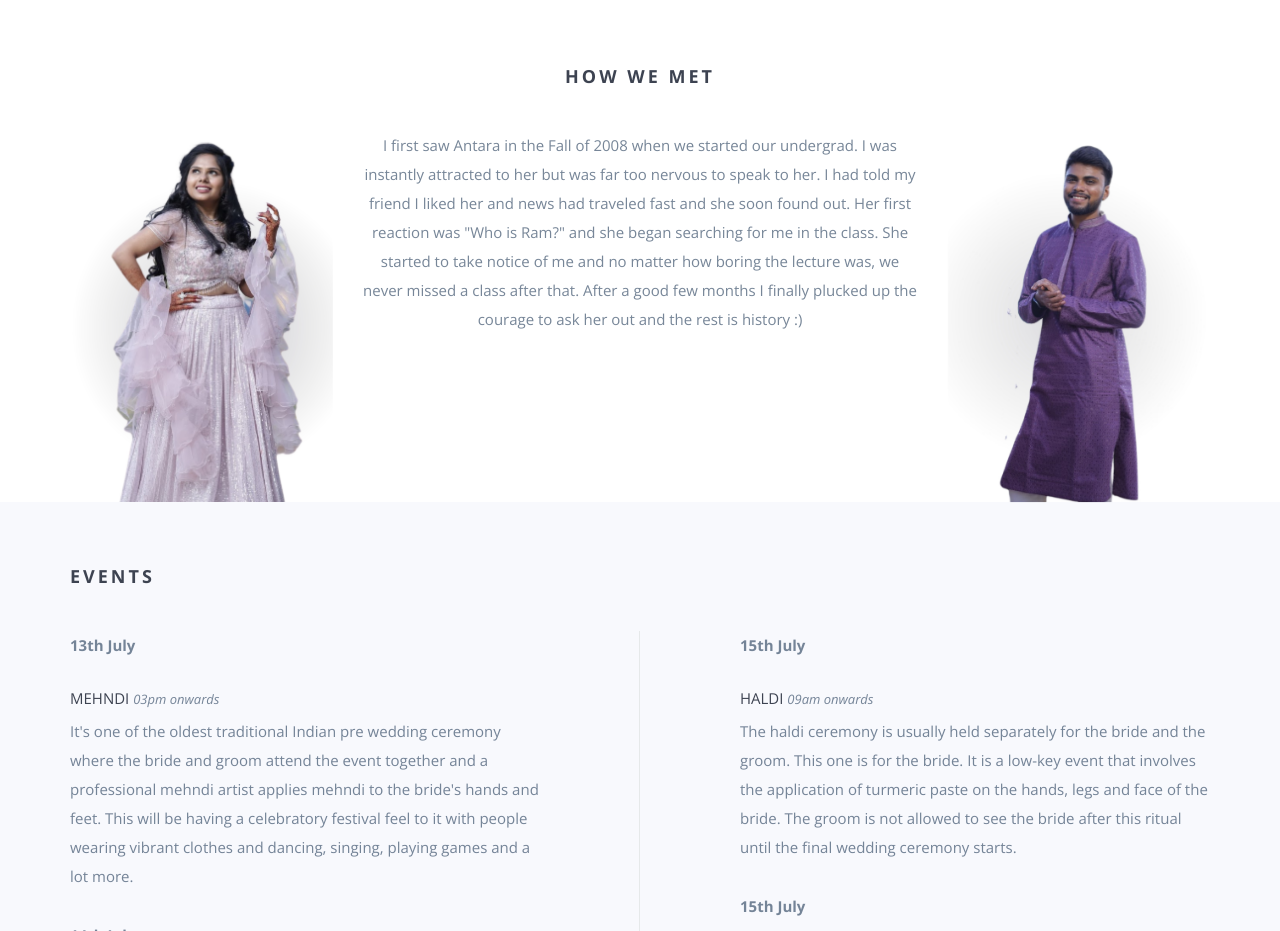
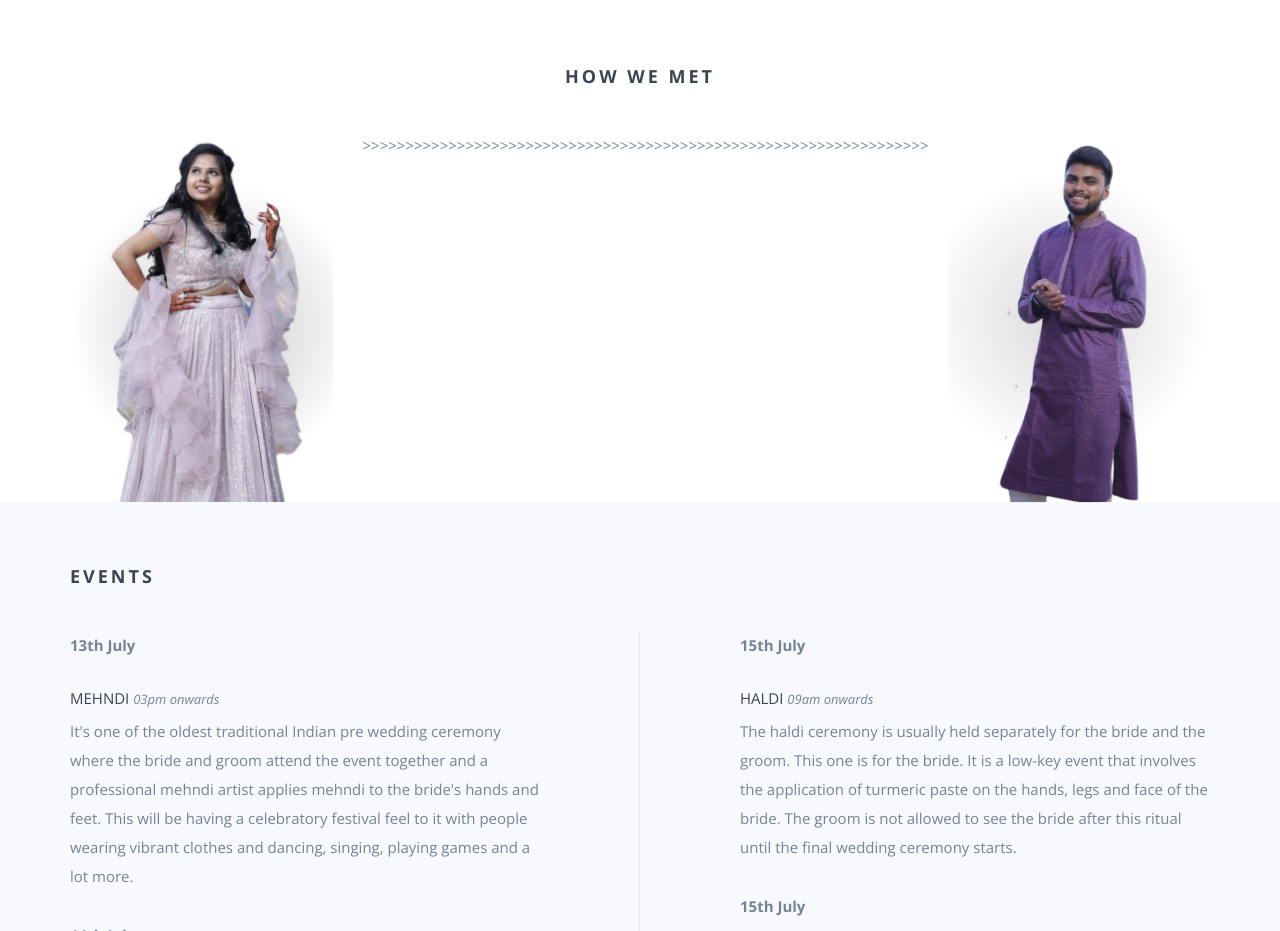
Before and after one commit to bharatagrawal1814/ShanuKiShaily, a website: page index.html in a window 1280 px wide. Shown: the part 1260-2191 px from the top of the page. Drawn offline with nearby package versions, Linux system fonts and the light colour scheme; some packages are replaced by stand-ins of ours; files whose address does not match are found by name.

Commit message:
Update index.html

```diff
--- a/index.html
+++ b/index.html
@@ -136,12 +136,7 @@
             <div class="col-md-3 hidden-sm hidden-xs"><img src="img/IMG_2317.jpg" class="wp1"></div>
             <div class="col-md-6">
                 <p>
-                    I first saw Antara in the Fall of 2008 when we started our undergrad. I was instantly attracted to
-                    her but was far too nervous to speak to her. I had told my friend I liked her and news had traveled
-                    fast and she soon found out. Her first reaction was "Who is Ram?" and she began searching for me in
-                    the class. She started to take notice of me and no matter how boring the lecture was, we never
-                    missed a class after that. After a good few months I finally plucked up the courage to ask her out
-                    and the rest is history :)
+                    >>>>>>>>>>>>>>>>>>>>>>>>>>>>>>>>>>>>>>>>>>>>>>>>>>>>>>>>>>>>>>>>>>
                 </p>
             </div>
             <div class="col-md-3 hidden-sm hidden-xs"><img src="img/DSD_0214.jpg" class="wp2"></div>
```
